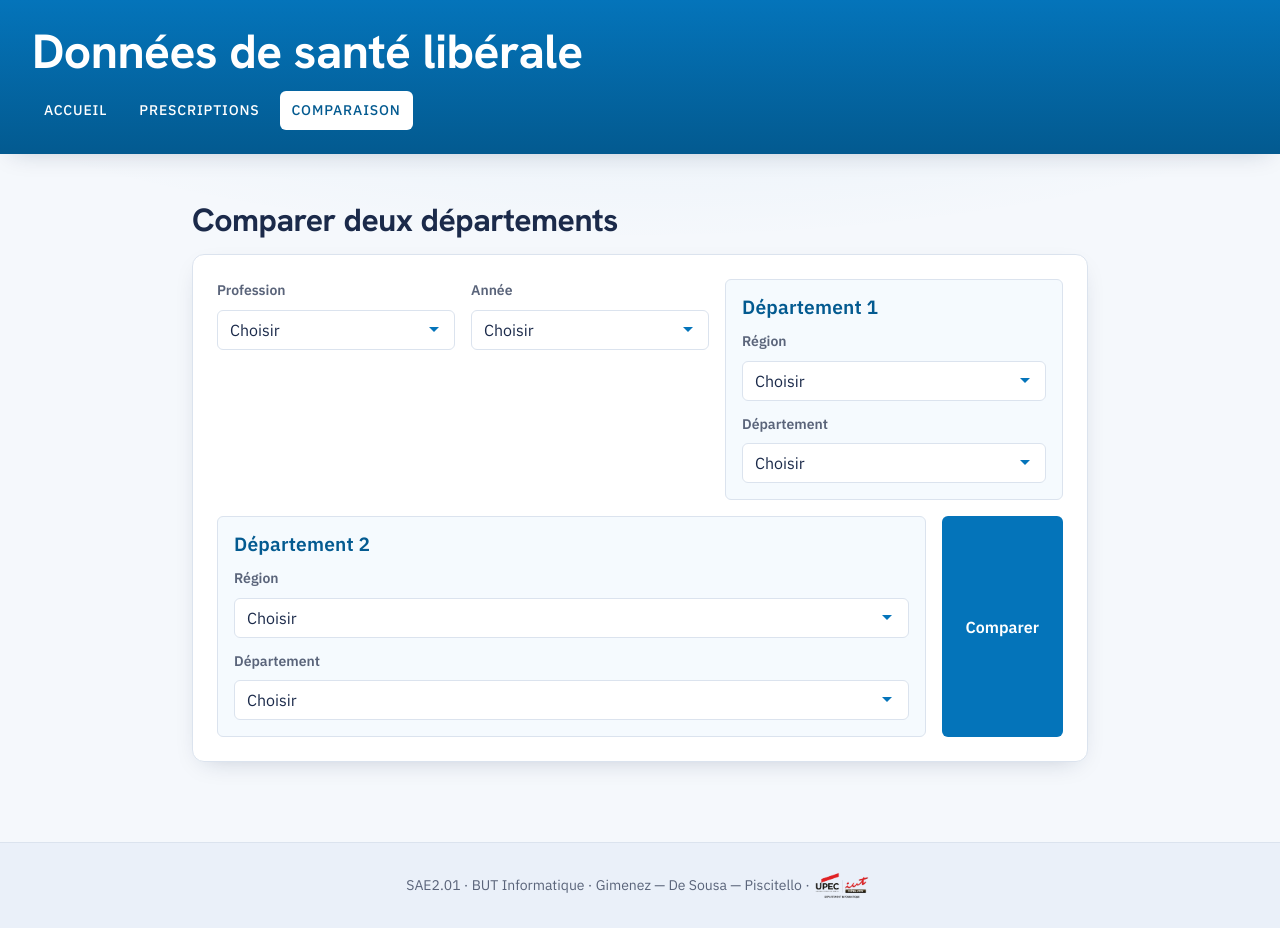
After one commit to AP-upec/SAE2.01, a Flask app: page /comparaison in a window 1280 px wide. The commit adds this page. Run offline with Flask 3, Linux system fonts and the light colour scheme.

Commit message:
ajout_comparaison

```diff
--- a/app.py
+++ b/app.py
@@ -4,6 +4,7 @@ from config import Config
 from controllers.accueil import bp_accueil
 from controllers.api import bp_api
 from controllers.prescriptions import bp_prescriptions
+from controllers.comparaison import bp_comparaison
 
 app = Flask(__name__)
 app.config.from_object(Config)
@@ -12,6 +13,7 @@ app.config.from_object(Config)
 app.register_blueprint(bp_accueil)
 app.register_blueprint(bp_api)
 app.register_blueprint(bp_prescriptions)
+app.register_blueprint(bp_comparaison)
 
 # Gestion des erreurs
 @app.errorhandler(404)
--- /dev/null
+++ b/controllers/comparaison.py
@@ -0,0 +1,102 @@
+from flask import Blueprint, render_template, request
+
+from models.db import Session
+from models.dimensions import Departement, ProfessionSante, Region
+from services.ameli_api import AmeliAPI
+
+bp_comparaison = Blueprint("comparaison", __name__, url_prefix="/comparaison")
+api = AmeliAPI()
+
+ANNEES = list(range(2024, 2009, -1))
+
+
+def _departements_de_region(session, region_id):
+    if not region_id:
+        return []
+
+    return (session.query(Departement)
+            .filter_by(region_id=region_id)
+            .order_by(Departement.code).all())
+
+
+def _ligne_resultat(profession, departement, annee):
+    donnees = api.get_effectifs(profession.libelle, departement.code, annee)
+    if not donnees:
+        return None
+
+    return donnees[0]
+
+
+@bp_comparaison.route("")
+@bp_comparaison.route("/")
+def afficher():
+    """Compare deux départements pour une profession et une année."""
+    profession_id = request.args.get("profession_id", type=int)
+    annee = request.args.get("annee", type=int)
+    region_1_id = request.args.get("region_1_id", type=int)
+    departement_1_id = request.args.get("departement_1_id", type=int)
+    region_2_id = request.args.get("region_2_id", type=int)
+    departement_2_id = request.args.get("departement_2_id", type=int)
+
+    session = Session()
+    try:
+        regions = session.query(Region).order_by(Region.libelle).all()
+        professions = (session.query(ProfessionSante)
+                       .order_by(ProfessionSante.libelle).all())
+
+        profession = session.get(ProfessionSante, profession_id) if profession_id else None
+        departement_1 = session.get(Departement, departement_1_id) if departement_1_id else None
+        departement_2 = session.get(Departement, departement_2_id) if departement_2_id else None
+
+        if departement_1:
+            region_1_id = departement_1.region_id
+        if departement_2:
+            region_2_id = departement_2.region_id
+
+        departements_1 = _departements_de_region(session, region_1_id)
+        departements_2 = _departements_de_region(session, region_2_id)
+
+        comparaison = None
+        evolution_1 = []
+        evolution_2 = []
+        message = None
+
+        if profession and departement_1 and departement_2 and annee:
+            if departement_1.id == departement_2.id:
+                message = "Choisissez deux départements différents pour les comparer."
+            else:
+                comparaison = [
+                    {
+                        "departement": departement_1,
+                        "resultat": _ligne_resultat(profession, departement_1, annee),
+                        "couleur": "#0474ba",
+                    },
+                    {
+                        "departement": departement_2,
+                        "resultat": _ligne_resultat(profession, departement_2, annee),
+                        "couleur": "#f17720",
+                    },
+                ]
+                evolution_1 = api.get_evolution_effectifs(profession.libelle, departement_1.code)
+                evolution_2 = api.get_evolution_effectifs(profession.libelle, departement_2.code)
+
+        return render_template(
+            "comparaison.html",
+            regions=regions,
+            professions=professions,
+            annees=ANNEES,
+            region_1_id=region_1_id,
+            region_2_id=region_2_id,
+            departements_1=departements_1,
+            departements_2=departements_2,
+            departement_1=departement_1,
+            departement_2=departement_2,
+            profession=profession,
+            annee=annee,
+            comparaison=comparaison,
+            evolution_1=evolution_1,
+            evolution_2=evolution_2,
+            message=message,
+        )
+    finally:
+        session.close()
--- /dev/null
+++ b/static/JS/comparaison.js
@@ -0,0 +1,70 @@
+function retirerOptionFrance(selectRegion) {
+    for (const option of Array.from(selectRegion.options)) {
+        if (option.textContent.trim().toUpperCase() === "FRANCE") {
+            option.remove();
+            break;
+        }
+    }
+}
+
+async function chargerDepartements(selectRegion) {
+    const regionId = selectRegion.value;
+    const selectDept = document.getElementById(selectRegion.dataset.departementSelect);
+
+    selectDept.innerHTML = '<option value="">Choisir</option>';
+
+    if (!regionId) return;
+
+    const response = await fetch(`/api/departements/${regionId}`);
+    const departements = await response.json();
+
+    for (const dept of departements) {
+        const option = document.createElement("option");
+        option.value = dept.id;
+        option.textContent = `${dept.code} – ${dept.libelle}`;
+        selectDept.appendChild(option);
+    }
+}
+
+for (const selectRegion of document.querySelectorAll("[data-departement-select]")) {
+    retirerOptionFrance(selectRegion);
+    selectRegion.addEventListener("change", () => chargerDepartements(selectRegion));
+}
+
+if (typeof Chart !== "undefined" && typeof comparaisonEvolution !== "undefined") {
+    const canvasComparaison = document.getElementById("graphique-comparaison");
+    const annees = Array.from(new Set([
+        ...comparaisonEvolution.dept1.donnees.map((ligne) => ligne.annee),
+        ...comparaisonEvolution.dept2.donnees.map((ligne) => ligne.annee),
+    ])).sort((a, b) => a - b);
+
+    function valeursParAnnee(donnees) {
+        return annees.map((annee) => {
+            const ligne = donnees.find((item) => item.annee === annee);
+            return ligne ? ligne.effectif : null;
+        });
+    }
+
+    new Chart(canvasComparaison, {
+        type: "line",
+        data: {
+            labels: annees,
+            datasets: [
+                {
+                    label: comparaisonEvolution.dept1.nom,
+                    data: valeursParAnnee(comparaisonEvolution.dept1.donnees),
+                    borderColor: "#0474ba",
+                    backgroundColor: "rgba(4, 116, 186, 0.12)",
+                    tension: 0.2,
+                },
+                {
+                    label: comparaisonEvolution.dept2.nom,
+                    data: valeursParAnnee(comparaisonEvolution.dept2.donnees),
+                    borderColor: "#f17720",
+                    backgroundColor: "rgba(241, 119, 32, 0.12)",
+                    tension: 0.2,
+                },
+            ],
+        },
+    });
+}
--- a/static/css/style.css
+++ b/static/css/style.css
@@ -337,9 +337,60 @@ tbody tr:nth-child(even) td {
 }
 
 /* ------------------------------------------------------------------ */
-/*  7. GRAPHIQUE (Chart.js)                                           */
+/*  7. COMPARAISON                                                    */
 /* ------------------------------------------------------------------ */
-#graphique {
+.formulaire-comparaison {
+    align-items: stretch;
+}
+.bloc-selecteur {
+    display: grid;
+    gap: var(--space-3);
+    flex: 1 1 280px;
+    border: 1px solid var(--c-border);
+    border-radius: var(--radius-sm);
+    padding: var(--space-4);
+    background: color-mix(in srgb, var(--c-primary-050) 35%, #fff);
+}
+.bloc-selecteur h3 {
+    margin-bottom: 0;
+}
+.cartes-comparaison {
+    display: grid;
+    grid-template-columns: repeat(2, minmax(0, 1fr));
+    gap: var(--space-5);
+    margin-bottom: var(--space-6);
+}
+.carte-comparaison {
+    background: var(--c-surface);
+    border: 1px solid var(--c-border);
+    border-top: 4px solid var(--c-primary);
+    border-radius: var(--radius-md);
+    padding: var(--space-5);
+    box-shadow: var(--shadow-sm);
+}
+.carte-comparaison table {
+    margin-bottom: 0;
+}
+.carte-comparaison tbody th {
+    text-align: left;
+    color: var(--c-muted);
+    padding: var(--space-3) var(--space-4);
+    border-top: 1px solid var(--c-border);
+}
+.message-info {
+    background: var(--c-primary-050);
+    border-left: 3px solid var(--c-primary);
+    border-radius: var(--radius-sm);
+    color: var(--c-primary-700);
+    padding: var(--space-3) var(--space-4);
+    margin-bottom: var(--space-6);
+}
+
+/* ------------------------------------------------------------------ */
+/*  8. GRAPHIQUE (Chart.js)                                           */
+/* ------------------------------------------------------------------ */
+#graphique,
+#graphique-comparaison {
     background: var(--c-surface);
     border: 1px solid var(--c-border);
     border-radius: var(--radius-md);
@@ -349,7 +400,7 @@ tbody tr:nth-child(even) td {
 }
 
 /* ------------------------------------------------------------------ */
-/*  8. PIED DE PAGE                                                   */
+/*  9. PIED DE PAGE                                                   */
 /* ------------------------------------------------------------------ */
 footer {
     flex-shrink: 0;
@@ -371,13 +422,14 @@ footer p {
 }
 
 /* ------------------------------------------------------------------ */
-/*  9. RESPONSIVE                                                     */
+/*  10. RESPONSIVE                                                    */
 /* ------------------------------------------------------------------ */
 @media (max-width: 640px) {
     header { padding: var(--space-4); }
     main { padding: var(--space-6) var(--space-4); }
     .formulaire { flex-direction: column; align-items: stretch; }
     .formulaire button { width: 100%; }
+    .cartes-comparaison { grid-template-columns: 1fr; }
 }
 
 /* Accessibilité : respect des préférences de mouvement réduit */
@@ -387,7 +439,7 @@ footer p {
 
 
 /* ------------------------------------------------------------------ */
-/*  10. ERREURS                                                       */
+/*  11. ERREURS                                                       */
 /* ------------------------------------------------------------------ */
 
 .error-container {
--- a/templates/base.html
+++ b/templates/base.html
@@ -15,6 +15,7 @@
             <nav>
                 <a href="{{ url_for('accueil.afficher') }}" class="{{ 'actif' if request.endpoint == 'accueil.afficher' }}">Accueil</a>
                 <a href="{{ url_for('prescriptions.afficher') }}" class="{{ 'actif' if request.endpoint == 'prescriptions.afficher' }}">Prescriptions</a>
+                <a href="{{ url_for('comparaison.afficher') }}" class="{{ 'actif' if request.endpoint == 'comparaison.afficher' }}">Comparaison</a>
             </nav>
         </header>
         <main>
--- /dev/null
+++ b/templates/comparaison.html
@@ -0,0 +1,123 @@
+{% extends "base.html" %}
+
+{% block titre %}Comparaison{% endblock %}
+
+{% block contenu %}
+    <h2>Comparer deux départements</h2>
+
+    <form method="get" action="{{ url_for('comparaison.afficher') }}" class="formulaire formulaire-comparaison">
+        <label>Profession
+            <select name="profession_id">
+                <option value="">Choisir</option>
+                {% for p in professions %}
+                    <option value="{{ p.id }}" {% if profession and p.id == profession.id %}selected{% endif %}>{{ p.libelle }}</option>
+                {% endfor %}
+            </select>
+        </label>
+
+        <label>Année
+            <select name="annee">
+                <option value="">Choisir</option>
+                {% for a in annees %}
+                    <option value="{{ a }}" {% if a == annee %}selected{% endif %}>{{ a }}</option>
+                {% endfor %}
+            </select>
+        </label>
+
+        <div class="bloc-selecteur">
+            <h3>Département 1</h3>
+            <label>Région
+                <select id="region-1" name="region_1_id" data-departement-select="departement-1">
+                    <option value="">Choisir</option>
+                    {% for r in regions %}
+                        <option value="{{ r.id }}" {% if r.id == region_1_id %}selected{% endif %}>{{ r.libelle }}</option>
+                    {% endfor %}
+                </select>
+            </label>
+
+            <label>Département
+                <select id="departement-1" name="departement_1_id">
+                    <option value="">Choisir</option>
+                    {% for d in departements_1 %}
+                        <option value="{{ d.id }}" {% if departement_1 and d.id == departement_1.id %}selected{% endif %}>{{ d.code }} – {{ d.libelle }}</option>
+                    {% endfor %}
+                </select>
+            </label>
+        </div>
+
+        <div class="bloc-selecteur">
+            <h3>Département 2</h3>
+            <label>Région
+                <select id="region-2" name="region_2_id" data-departement-select="departement-2">
+                    <option value="">Choisir</option>
+                    {% for r in regions %}
+                        <option value="{{ r.id }}" {% if r.id == region_2_id %}selected{% endif %}>{{ r.libelle }}</option>
+                    {% endfor %}
+                </select>
+            </label>
+
+            <label>Département
+                <select id="departement-2" name="departement_2_id">
+                    <option value="">Choisir</option>
+                    {% for d in departements_2 %}
+                        <option value="{{ d.id }}" {% if departement_2 and d.id == departement_2.id %}selected{% endif %}>{{ d.code }} – {{ d.libelle }}</option>
+                    {% endfor %}
+                </select>
+            </label>
+        </div>
+
+        <button type="submit">Comparer</button>
+    </form>
+
+    {% if message %}
+        <p class="message-info">{{ message }}</p>
+    {% endif %}
+
+    {% if comparaison %}
+        <h2>{{ profession.libelle }} – {{ annee }}</h2>
+
+        <div class="cartes-comparaison">
+            {% for item in comparaison %}
+                <section class="carte-comparaison" style="border-top-color: {{ item.couleur }}">
+                    <h3>{{ item.departement.code }} {{ item.departement.libelle }}</h3>
+                    {% if item.resultat %}
+                        <table>
+                            <tbody>
+                                <tr>
+                                    <th>Effectif</th>
+                                    <td>{{ item.resultat.effectif }}</td>
+                                </tr>
+                                <tr>
+                                    <th>Densité</th>
+                                    <td>{{ item.resultat.densite }}</td>
+                                </tr>
+                            </tbody>
+                        </table>
+                    {% else %}
+                        <p>Aucune donnée disponible pour ce département.</p>
+                    {% endif %}
+                </section>
+            {% endfor %}
+        </div>
+
+        {% if evolution_1 or evolution_2 %}
+            <h3>Évolution des effectifs</h3>
+            <canvas id="graphique-comparaison"></canvas>
+            <script src="https://cdn.jsdelivr.net/npm/chart.js"></script>
+            <script>
+                const comparaisonEvolution = {
+                    dept1: {
+                        nom: {{ (departement_1.code ~ " " ~ departement_1.libelle)|tojson }},
+                        donnees: {{ evolution_1|tojson }},
+                    },
+                    dept2: {
+                        nom: {{ (departement_2.code ~ " " ~ departement_2.libelle)|tojson }},
+                        donnees: {{ evolution_2|tojson }},
+                    },
+                };
+            </script>
+        {% endif %}
+    {% endif %}
+
+    <script src="{{ url_for('static', filename='JS/comparaison.js') }}"></script>
+{% endblock %}
```
